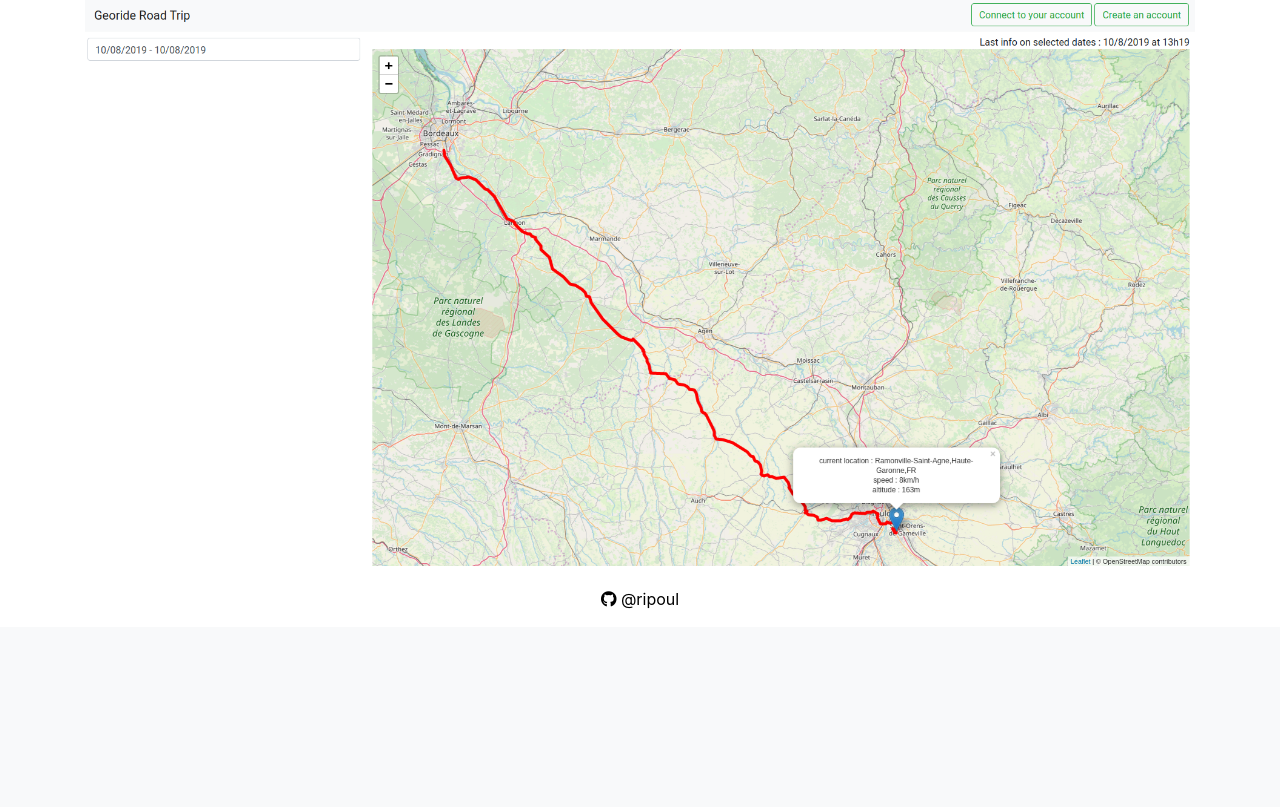
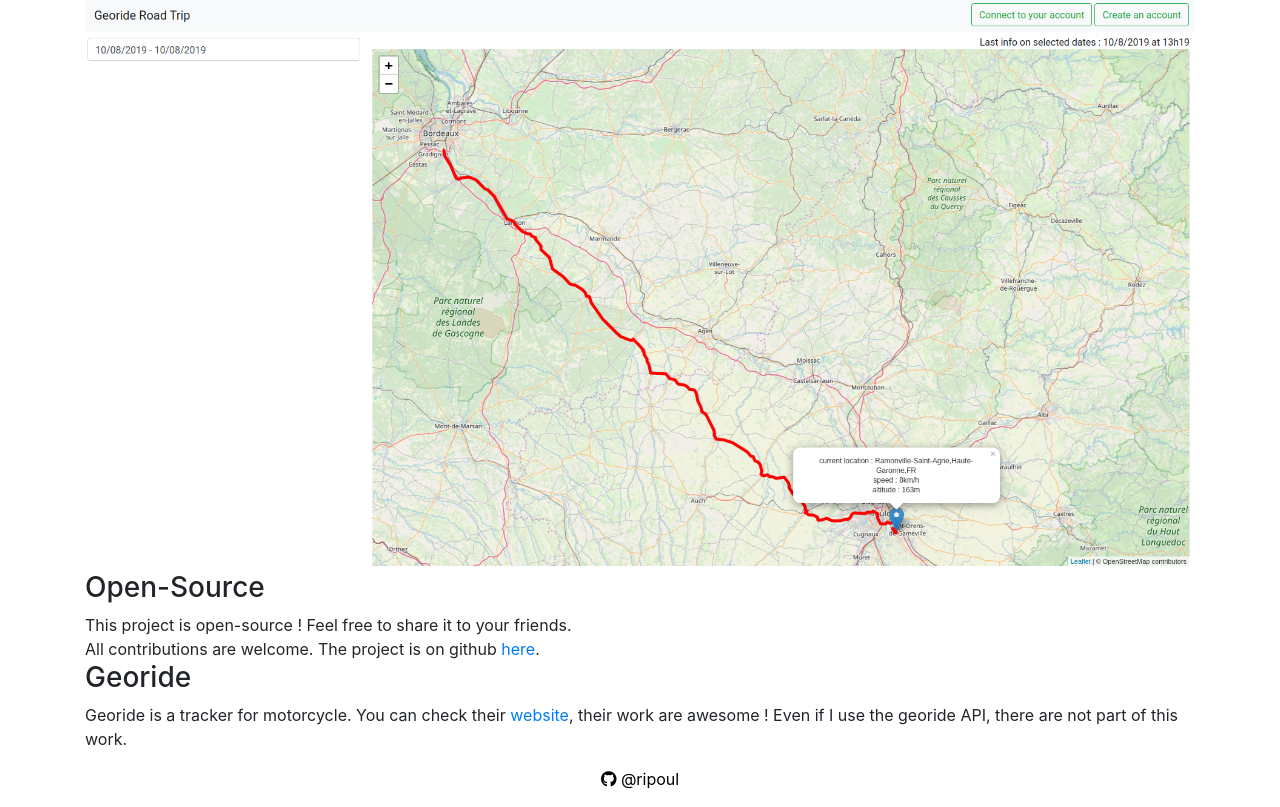
Before and after one commit to ripoul/georide-position, a Django app: page / in a window 1280 px wide. Shown: the part 388-1195 px from the top of the page. Before the commit the page ends 997 px from the top, so only its background shows below. Run offline with Django 3.2, Linux system fonts and the light colour scheme; some libraries are stand-ins or nearby versions.

Commit message:
:lipstick: update index.js

```diff
--- a/map/templates/map/index.html
+++ b/map/templates/map/index.html
@@ -41,6 +41,14 @@
                 <h3>That's it !</h3>
                 The user can select only the dates in your road trip.
                 <img width="100%" src="{% static 'map/img/trip.png' %}">
+                <h3>Open-Source</h3>
+                This project is open-source ! Feel free to share it to your friends.<br>
+                All contributions are welcome. The project is on github <a
+                    href="https://github.com/ripoul/georide-position">here</a>.
+
+                <h3>Georide</h3>
+                Georide is a tracker for motorcycle. You can check their <a href="https://georide.fr/">website</a>,
+                their work are awesome ! Even if I use the georide API, there are not part of this work.
             </div>
         </main>
         {% include "map/footer.html" %}
```
